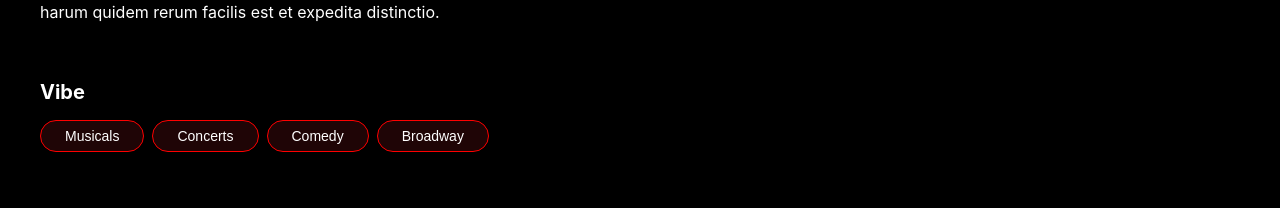
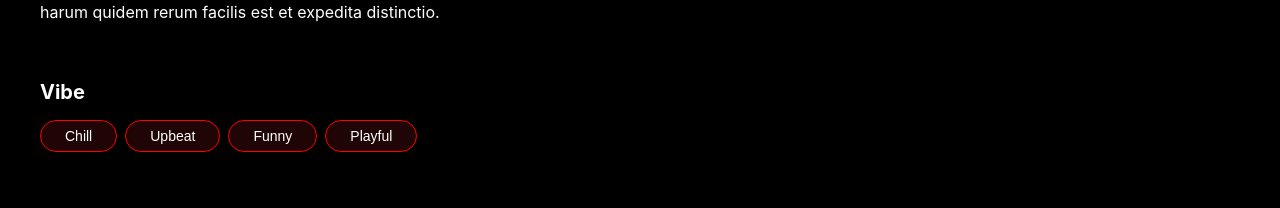
Before and after one commit to howardrosita/DT-Final-Project, a React (Create React App) app in the folder app/my-app/: page /artist/101 in a window 1280 px wide. Shown: the part 906-1114 px from the top of the page. Built offline with nearby package versions, Linux system fonts and the light colour scheme.

Commit message:
change the tags

```diff
--- a/app/my-app/src/components/AboutEvents/AboutPage.jsx
+++ b/app/my-app/src/components/AboutEvents/AboutPage.jsx
@@ -34,7 +34,7 @@ const AboutPage = ({ event, type }) => {
                     <p>{event.description}</p>
                   </div>
 
-                  <Tags tags={event.tags} />
+                  <Tags tags={event.vibe} />
                   <SimilarShows similarEvents={event.similar} />
                 </div>
                 {/* Right component sidebar */}
@@ -84,7 +84,7 @@ const AboutPage = ({ event, type }) => {
                     <p>{artist.about3}</p>
                   </div>
 
-                  <Tags tags={artist.tags} />
+                  <Tags tags={artist.vibe} />
                 </div>
 
                 {/* Right component similar to sidebar */}
```
